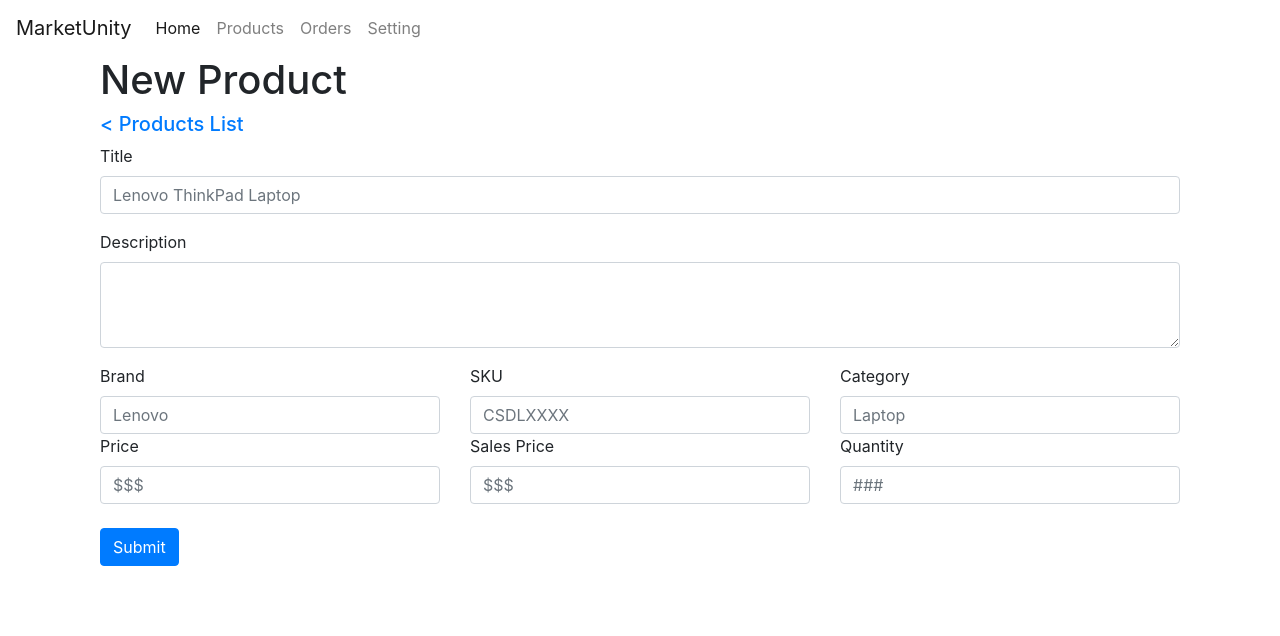
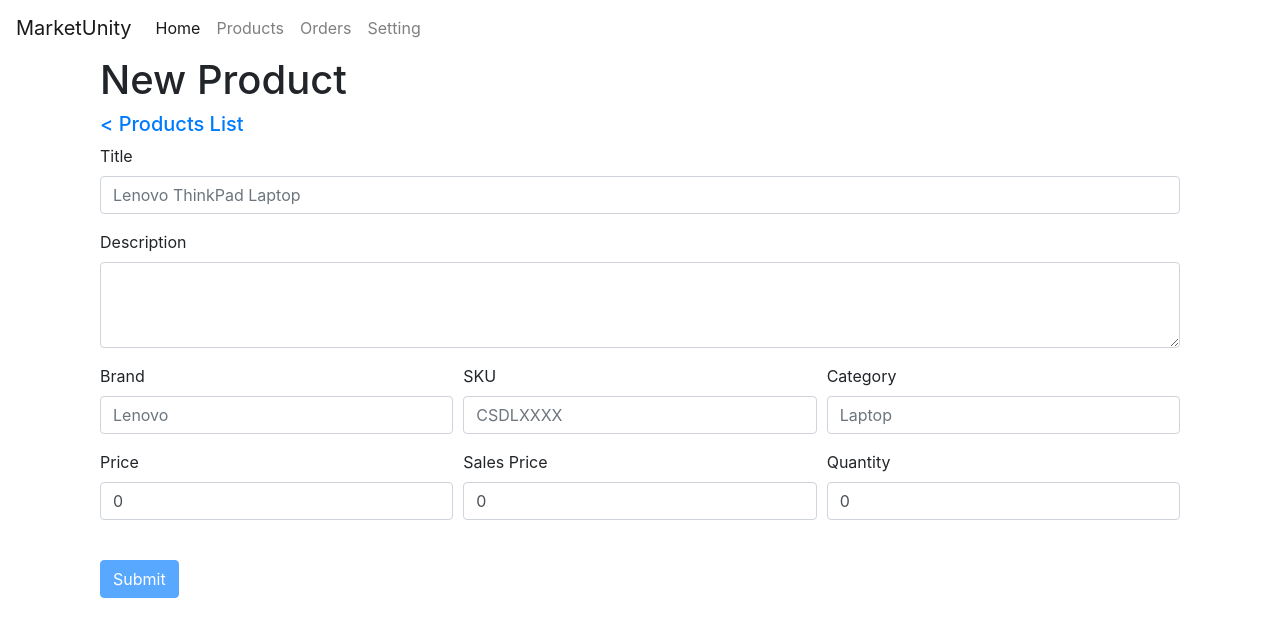
Before and after one commit to smhpi/angularAws, an Angular app: page /new in a window 1280 px wide. Shown: the top 636 px of the page. Built offline with nearby package versions, Linux system fonts and the light colour scheme.

Commit message:
adding-services

```diff
--- a/src/app/app.module.ts
+++ b/src/app/app.module.ts
@@ -1,6 +1,7 @@
 import { NgModule } from "@angular/core";
 import { BrowserModule } from "@angular/platform-browser";
 import { FormsModule } from "@angular/forms";
+import { ReactiveFormsModule } from "@angular/forms";
 
 import { AppComponent } from "./app.component";
 import { HomeComponent } from "./app-home.component";
@@ -9,6 +10,7 @@ import { ProductList } from "./product-list.component";
 import { FavoritDirective } from "./favorit.directive";
 import { CategoryListPipe } from "./category-list.pipe";
 import { NewProduct } from "./new-product.component";
+import { ProductService } from "./product.service";
 import { routing } from "./app.routing";
 
 @NgModule({
@@ -21,8 +23,8 @@ import { routing } from "./app.routing";
     CategoryListPipe,
     NewProduct
   ],
-  imports: [BrowserModule, FormsModule, routing],
-  providers: [],
+  imports: [BrowserModule, FormsModule, ReactiveFormsModule, routing],
+  providers: [ProductService],
   bootstrap: [AppComponent]
 })
 export class AppModule {}
--- a/src/app/new-product.component.html
+++ b/src/app/new-product.component.html
@@ -3,99 +3,122 @@
   <h5>
     <a routerLink="/products"> {{ "<" }} Products List</a>
   </h5>
-  <form #newProductForm="ngForm" (ngSubmit)="onSubmit(newProductForm.value)">
-    <div class="form-group">
+  <form [formGroup]="form" (ngSubmit)="onSubmit(form.value)">
+    <div class="form-row">
+      <div class="form-group col">
         <label for="title">Title</label>
+        <div class="input-group">
           <input
             name="title"
             type="text"
+            value="title"
             class="form-control"
             id="title"
             placeholder="Lenovo ThinkPad Laptop"
-        ngModel
+            formControlName="title"
           />
+          <div
+            *ngIf="form.get('title').hasError('pattern')"
+            style="width: 100%;
+              margin-top: .25rem;
+              font-size: 80%;
+              color: #dc3545"
+          >
+            title has invalid characters
+          </div>
+        </div>
+      </div>
     </div>
     <div class="form-group">
       <label for="details">Description</label>
       <textarea
         name="details"
+        value="details"
         class="form-control"
         id="details"
         rows="3"
-        ngModel
+        formControlName="details"
       ></textarea>
     </div>
-    <div class="row">
-      <div class="col-md-4">
+    <div class="form-row">
+      <div class="form-group col-md-4">
         <label for="brand">Brand</label>
         <input
-          name="name"
+          name="brand"
           type="text"
+          value="brand"
           class="form-control"
           id="brand"
           placeholder="Lenovo"
-          ngModel
+          formControlName="brand"
         />
       </div>
-      <div class="col-md-4">
+      <div class="form-group col-md-4">
         <label for="sku">SKU</label>
         <input
           name="sku"
           type="text"
+          value="sku"
           class="form-control"
           id="sku"
           placeholder="CSDLXXXX"
-          ngModel
+          formControlName="sku"
         />
       </div>
-      <div class="col-md-4">
+      <div class="form-group col-md-4">
         <label for="category">Category</label>
         <input
           name="category"
           type="text"
+          value="category"
           class="form-control"
           id="category"
           placeholder="Laptop"
-          ngModel
+          formControlName="category"
         />
       </div>
     </div>
-    <div class="row">
-      <div class="col-md-4">
+    <div class="form-row">
+      <div class="form-group col-md-4">
         <label for="price">Price</label>
         <input
           name="price"
+          value="price"
           type="text"
           class="form-control"
           id="price"
           placeholder="$$$"
-          ngModel
+          formControlName="price"
         />
       </div>
-      <div class="col-md-4">
+      <div class="form-group col-md-4">
         <label for="salesPrice">Sales Price</label>
         <input
-          name="salesprice"
+          name="salesPrice"
           type="text"
+          value="salesPrice"
           class="form-control"
           id="salesPrice"
           placeholder="$$$"
-          ngModel
+          formControlName="salesPrice"
         />
       </div>
-      <div class="col-md-4">
+      <div class="form-group col-md-4">
         <label for="quantity">Quantity</label>
         <input
           name="quantity"
           type="text"
+          value="quantity"
           class="form-control"
           id="quantity"
           placeholder="###"
-          ngModel
+          formControlName="quantity"
         />
       </div>
     </div>
     <br />
-    <button type="submit" class="btn btn-primary">Submit</button>
+    <button type="submit" class="btn btn-primary" [disabled]="!form.valid">
+      Submit
+    </button>
   </form>
 </div>
--- a/src/app/new-product.component.ts
+++ b/src/app/new-product.component.ts
@@ -1,4 +1,6 @@
 import { Component } from "@angular/core";
+import { Validators, FormBuilder } from "@angular/forms";
+import { ProductService } from "./product.service";
 
 @Component({
   selector: "new-item",
@@ -6,7 +8,42 @@ import { Component } from "@angular/core";
   styleUrls: ["./new-product.component.html"]
 })
 export class NewProduct {
-  onSubmit(title) {
-    console.log(title);
+  form;
+
+  constructor(
+    private formBuilder: FormBuilder,
+    private producService: ProductService
+  ) {}
+
+  ngOnInit() {
+    this.form = this.formBuilder.group({
+      title: this.formBuilder.control(
+        "",
+        Validators.compose([
+          Validators.required,
+          Validators.pattern("[\\w\\-\\s\\/]+")
+        ])
+      ),
+      details: this.formBuilder.control(""),
+      brand: this.formBuilder.control(""),
+      sku: this.formBuilder.control(""),
+      category: this.formBuilder.control(""),
+      price: this.formBuilder.control(
+        0,
+        Validators.pattern(/^-?(0|[1-9]\d*)?$/)
+      ),
+      salesPrice: this.formBuilder.control(
+        0,
+        Validators.pattern(/^-?(0|[1-9]\d*)?$/)
+      ),
+      quantity: this.formBuilder.control(
+        0,
+        Validators.pattern(/^-?(0|[1-9]\d*)?$/)
+      )
+    });
+  }
+
+  onSubmit(productItem) {
+    this.producService.add(productItem);
   }
 }
--- a/src/app/product-list.component.ts
+++ b/src/app/product-list.component.ts
@@ -1,4 +1,5 @@
 import { Component } from "@angular/core";
+import { ProductService } from "./product.service";
 
 @Component({
   selector: "product-list",
@@ -6,51 +7,13 @@ import { Component } from "@angular/core";
   styleUrls: ["product-list.component.css"]
 })
 export class ProductList {
-  onProductItemDelete(productItem) {}
-  productItems = [
-    {
-      id: 1,
-      sku: "CSDL10001",
-      productTitle: "Lenovo ThinkPad E580",
-      brand: "Lenovo",
-      price: 1900,
-      salesPrice: 1749,
-      quantity: 12,
-      category: "Laptop",
-      isFavorite: true
-    },
-    {
-      id: 2,
-      sku: "CSDL10002",
-      productTitle: "Lenovo ThinkPad T580",
-      brand: "Lenovo",
-      price: 2300,
-      salesPrice: 1938,
-      quantity: 10,
-      category: "Laptop",
-      isFavorite: true
-    },
-    {
-      id: 3,
-      sku: "CSDL10003",
-      productTitle: "Lenovo ThinkPad T480",
-      brand: "Lenovo",
-      price: 2250,
-      salesPrice: 2019,
-      quantity: 5,
-      category: "Desktop",
-      isFavorite: false
-    },
-    {
-      id: 4,
-      sku: "CSDL10004",
-      productTitle: "Lenovo ThinkPad T480",
-      brand: "Lenovo",
-      price: 2250,
-      salesPrice: 2019,
-      quantity: 0,
-      category: "Monitor",
-      isFavorite: true
-    }
-  ];
+  productItems;
+  constructor(private productService: ProductService) {}
+
+  ngOnInit() {
+    this.productItems = this.productService.get();
+  }
+  onProductItemDelete(productItem) {
+    this.productService.delete(productItem);
+  }
 }
--- a/src/app/product.component.html
+++ b/src/app/product.component.html
@@ -1,5 +1,5 @@
 <div>
-  <h2>{{ productItem.productTitle | slice: 0:20 | uppercase }}</h2>
+  <h2>{{ productItem.title | slice: 0:20 | uppercase }}</h2>
   <div>{{ productItem.brand }}</div>
   <ng-template [ngIf]="productItem.salesPrice">
     <div>
--- /dev/null
+++ b/src/app/product.service.ts
@@ -0,0 +1,63 @@
+export class ProductService {
+  get() {
+    return this.productItems;
+  }
+
+  add(productItem) {
+    this.productItems.push(productItem);
+  }
+
+  delete(productItem) {
+    let index = this.productItems.indexOf(productItem);
+    if (index >= 0) {
+      this.productItems.splice(index, 1);
+    }
+  }
+
+  productItems = [
+    {
+      id: 1,
+      sku: "CSDL10001",
+      title: "Lenovo ThinkPad E580",
+      brand: "Lenovo",
+      price: 1900,
+      salesPrice: 1749,
+      quantity: 12,
+      category: "Laptop",
+      isFavorite: true
+    },
+    {
+      id: 2,
+      sku: "CSDL10002",
+      title: "Lenovo ThinkPad T580",
+      brand: "Lenovo",
+      price: 2300,
+      salesPrice: 1938,
+      quantity: 10,
+      category: "Laptop",
+      isFavorite: true
+    },
+    {
+      id: 3,
+      sku: "CSDL10003",
+      title: "Lenovo ThinkPad T480",
+      brand: "Lenovo",
+      price: 2250,
+      salesPrice: 2019,
+      quantity: 5,
+      category: "Desktop",
+      isFavorite: false
+    },
+    {
+      id: 4,
+      sku: "CSDL10004",
+      title: "Lenovo ThinkPad T480",
+      brand: "Lenovo",
+      price: 2250,
+      salesPrice: 2019,
+      quantity: 0,
+      category: "Monitor",
+      isFavorite: true
+    }
+  ];
+}
```
Lines whose indentation alone changed are shown as unchanged.
